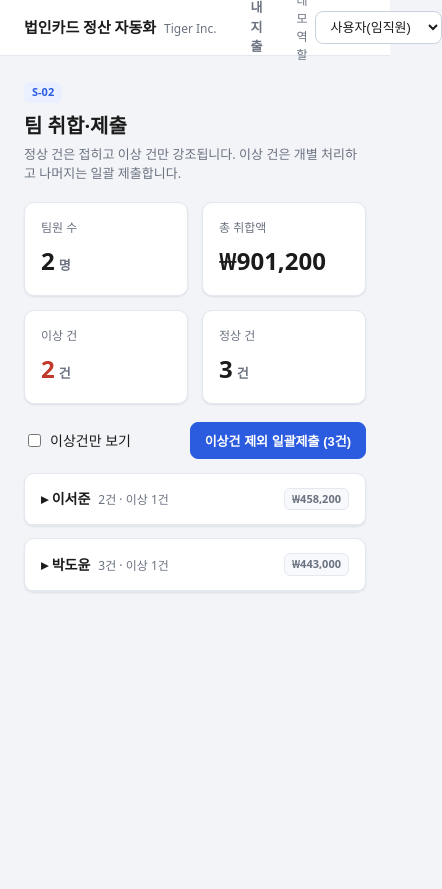
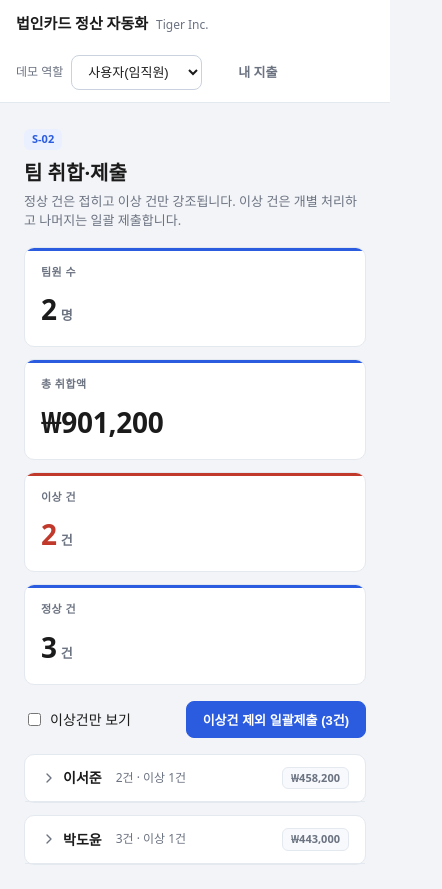
Before and after one commit to SKNETWORKS-FAMILY-AICAMP/SKN29-FINAL-1TEAM, a React (Vite) app in the folder apps/web/: page /team in a window 390 px wide. Shown: the whole page, 442 px wide, since content can reach past the window. Before the commit the page ends 844 px from the top, so only its background shows below. Built offline with nearby package versions, Linux system fonts and the light colour scheme.

Commit message:
0722|프론트 UI 접근성·디자인 시스템 개선 (모달 a11y, 토큰화, 컴포넌트 통합, 아이콘 교체)

```diff
--- a/apps/web/package.json
+++ b/apps/web/package.json
@@ -10,6 +10,7 @@
   },
   "dependencies": {
     "axios": "^1.7.7",
+    "lucide-react": "^1.25.0",
     "react": "^18.3.1",
     "react-dom": "^18.3.1",
     "react-router-dom": "^6.27.0"
--- a/apps/web/src/components/layout/AppLayout.tsx
+++ b/apps/web/src/components/layout/AppLayout.tsx
@@ -15,7 +15,7 @@ export function AppLayout() {
         </div>
         <Gnb />
         <div className="role-switch">
-          <span className="muted" style={{ fontSize: 12 }}>데모 역할</span>
+          <span className="text-meta">데모 역할</span>
           <select value={role} onChange={(e) => setRole(e.target.value as Role)}>
             {ROLES.map((r) => (
               <option key={r} value={r}>{ROLE_LABEL[r]}</option>
--- /dev/null
+++ b/apps/web/src/lib/a11y.ts
@@ -0,0 +1,14 @@
+import type { KeyboardEvent } from 'react'
+
+// 클릭만 가능한 행/헤더(tr, div 등)에 키보드로도 접근할 수 있게 하는 공용 핸들러.
+// 체크박스 등 내부 컨트롤 자체의 키 입력(e.g. space로 체크박스 토글)까지 상위로 전파돼
+// 이중 동작하는 걸 막기 위해 이벤트가 요소 자신에서 발생했을 때만 반응한다.
+export function activateOnEnterOrSpace(onActivate: () => void) {
+  return (e: KeyboardEvent<HTMLElement>) => {
+    if (e.target !== e.currentTarget) return
+    if (e.key === 'Enter' || e.key === ' ') {
+      e.preventDefault()
+      onActivate()
+    }
+  }
+}
--- a/apps/web/src/screens/TeamAggregation.tsx
+++ b/apps/web/src/screens/TeamAggregation.tsx
@@ -1,10 +1,12 @@
 // S-02 팀 취합·제출 — 팀장. FR-UI-02, FR-DA-07~08, FR-DB-03
 import { useMemo, useState } from 'react'
+import { ChevronDown, ChevronRight } from 'lucide-react'
 import { anomalyTags, teamMembers } from '../data/mock'
 import { CARD_TYPE_LABEL, type Settlement } from '../types/domain'
 import { won } from '../lib/format'
 import { KpiCard } from '../components/ui/KpiCard'
 import { SettlementDetailModal } from '../components/settlement/SettlementDetailModal'
+import { activateOnEnterOrSpace } from '../lib/a11y'
 
 export function TeamAggregation() {
   const [onlyAnomaly, setOnlyAnomaly] = useState(false)
@@ -27,6 +29,10 @@ export function TeamAggregation() {
     next.has(name) ? next.delete(name) : next.add(name)
     setExpanded(next)
   }
+
+  const hasVisibleMember = teamMembers.some((m) =>
+    (onlyAnomaly ? m.items.filter((i) => anomalyTags(i).length > 0) : m.items).length > 0
+  )
 
   return (
     <>
@@ -52,6 +58,12 @@ export function TeamAggregation() {
         <button className="btn primary">이상건 제외 일괄제출 ({stats.normal}건)</button>
       </div>
 
+      {!hasVisibleMember && (
+        <div className="card">
+          <div className="card-body text-meta">이상 건이 없습니다.</div>
+        </div>
+      )}
+
       <div className="stack" style={{ gap: 12 }}>
         {teamMembers.map((m) => {
           const visibleItems = onlyAnomaly ? m.items.filter((i) => anomalyTags(i).length > 0) : m.items
@@ -60,9 +72,19 @@ export function TeamAggregation() {
           const memberAnomaly = m.items.filter((i) => anomalyTags(i).length > 0).length
           return (
             <div className="card" key={m.name}>
-              <div className="card-head" style={{ cursor: 'pointer' }} onClick={() => toggleMember(m.name)}>
-                <h3>{isOpen ? '▾' : '▸'} {m.name}
-                  <span className="muted" style={{ fontWeight: 500, marginLeft: 8, fontSize: 12 }}>
+              <div
+                className="card-head"
+                role="button"
+                tabIndex={0}
+                aria-expanded={isOpen}
+                style={{ cursor: 'pointer' }}
+                onClick={() => toggleMember(m.name)}
+                onKeyDown={activateOnEnterOrSpace(() => toggleMember(m.name))}
+              >
+                <h3 className="row" style={{ gap: 6 }}>
+                  {isOpen ? <ChevronDown size={16} className="muted" /> : <ChevronRight size={16} className="muted" />}
+                  {m.name}
+                  <span className="text-meta" style={{ fontWeight: 500, marginLeft: 8 }}>
                     {m.items.length}건 · 이상 {memberAnomaly}건
                   </span>
                 </h3>
@@ -77,7 +99,12 @@ export function TeamAggregation() {
                     {visibleItems.map((i) => {
                       const tags = anomalyTags(i)
                       return (
-                        <tr key={i.id} onClick={() => setSelected(i)}>
+                        <tr
+                          key={i.id}
+                          tabIndex={0}
+                          onClick={() => setSelected(i)}
+                          onKeyDown={activateOnEnterOrSpace(() => setSelected(i))}
+                        >
                           <td>{i.date}</td>
                           <td>{i.merchant}</td>
                           <td className="num">{won(i.amount)}</td>
@@ -94,7 +121,7 @@ export function TeamAggregation() {
                                 <button className="btn sm reject">반려</button>
                               </div>
                             ) : (
-                              <span className="muted" style={{ fontSize: 12 }}>일괄 대상</span>
+                              <span className="text-meta">일괄 대상</span>
                             )}
                           </td>
                         </tr>
--- a/apps/web/src/styles/global.css
+++ b/apps/web/src/styles/global.css
@@ -17,15 +17,36 @@
   /* 상태/톤 */
   --tone-gray: #6b7280;   --tone-gray-bg: #eef1f5;
   --tone-blue: #2b5ce0;   --tone-blue-bg: #eaf0ff;
-  --tone-amber: #b7791f;  --tone-amber-bg: #fef6e0;
+  --tone-amber: #a3701a;  --tone-amber-bg: #f7ecd6;
   --tone-orange: #c2560f; --tone-orange-bg: #fdece0;
   --tone-purple: #6b46c1; --tone-purple-bg: #f0eafb;
   --tone-red: #c0392b;    --tone-red-bg: #fdeceb;
   --tone-green: #1e7d52;  --tone-green-bg: #e6f5ee;
   --tone-teal: #0e7490;   --tone-teal-bg: #e2f5fa;
 
+  /* 스페이싱 스케일 (4px 배수) */
+  --space-1: 4px;
+  --space-2: 8px;
+  --space-3: 12px;
+  --space-4: 16px;
+  --space-5: 20px;
+  --space-6: 24px;
+
+  /* 타입 스케일 */
+  --text-caption: 11px;
+  --text-meta: 12px;
+  --text-body: 13px;
+  --text-value: 14px;
+  --text-h4: 16px;
+  --text-h1: 20px;
+  --text-hero: 28px;
+
+  /* 라디우스 스케일 — 칩(6) < 컨트롤(8) < 카드(10) < 오버레이(12) < 필(999) */
+  --radius-chip: 6px;
+  --radius-control: 8px;
   --radius: 10px;
-  --shadow: 0 1px 2px rgba(16, 24, 40, 0.06), 0 1px 3px rgba(16, 24, 40, 0.04);
+  --radius-overlay: 12px;
+  --radius-pill: 999px;
 }
 
 * { box-sizing: border-box; }
@@ -35,148 +56,196 @@ body {
   font-family: 'Malgun Gothic', '맑은 고딕', system-ui, -apple-system, sans-serif;
   background: var(--bg);
   color: var(--text);
-  font-size: 14px;
+  font-size: var(--text-value);
   line-height: 1.5;
 }
 
 a { color: inherit; text-decoration: none; }
 h1, h2, h3, h4 { margin: 0; }
 
+/* ── 키보드 포커스 ────────────────────────── */
+a:focus-visible, button:focus-visible, select:focus-visible, input:focus-visible,
+textarea:focus-visible, [tabindex]:focus-visible {
+  outline: 2px solid var(--primary);
+  outline-offset: 2px;
+}
+.table tbody tr[tabindex]:focus-visible { outline-offset: -2px; }
+
 /* ── 레이아웃 ─────────────────────────────── */
 .app-shell { min-height: 100vh; display: flex; flex-direction: column; }
 
 .topbar {
   height: 56px; background: var(--surface); border-bottom: 1px solid var(--border);
-  display: flex; align-items: center; gap: 20px; padding: 0 24px; position: sticky; top: 0; z-index: 20;
+  display: flex; align-items: center; gap: var(--space-5); padding: 0 var(--space-6); position: sticky; top: 0; z-index: 20;
 }
 .brand { font-weight: 700; font-size: 15px; white-space: nowrap; }
-.brand small { color: var(--muted); font-weight: 500; margin-left: 8px; font-size: 12px; }
+.brand small { color: var(--muted); font-weight: 500; margin-left: var(--space-2); font-size: var(--text-meta); }
 
-.gnb { display: flex; gap: 4px; flex: 1; }
+.gnb { display: flex; gap: var(--space-1); flex: 1; }
 .gnb a {
-  padding: 8px 14px; border-radius: 8px; color: var(--muted); font-weight: 600; font-size: 13px;
+  padding: var(--space-2) var(--space-4); border-radius: var(--radius-control); color: var(--muted); font-weight: 600; font-size: var(--text-body);
+  transition: background-color 150ms cubic-bezier(0.23,1,0.32,1), color 150ms cubic-bezier(0.23,1,0.32,1);
 }
 .gnb a:hover { background: var(--surface-2); color: var(--text); }
 .gnb a.active { background: var(--primary-soft); color: var(--primary); }
 
-.role-switch { display: flex; align-items: center; gap: 8px; }
+.role-switch { display: flex; align-items: center; gap: var(--space-2); }
 .role-switch select {
-  padding: 7px 10px; border: 1px solid var(--border-strong); border-radius: 8px;
-  background: var(--surface); font-size: 13px; color: var(--text);
+  padding: var(--space-2) var(--space-3); border: 1px solid var(--border-strong); border-radius: var(--radius-control);
+  background: var(--surface); font-size: var(--text-body); color: var(--text);
 }
 
-.page { padding: 24px; max-width: 1280px; width: 100%; margin: 0 auto; }
-.page-head { margin-bottom: 18px; }
-.page-head h1 { font-size: 20px; }
-.page-head .sub { color: var(--muted); font-size: 13px; margin-top: 4px; }
+.page { padding: var(--space-6); max-width: 1280px; width: 100%; margin: 0 auto; }
+.page-head { margin-bottom: var(--space-4); }
+.page-head h1 { font-size: var(--text-h1); }
+.page-head .sub { color: var(--muted); font-size: var(--text-body); margin-top: var(--space-1); }
 .page-head .screen-id {
-  display: inline-block; font-size: 11px; font-weight: 700; color: var(--primary);
-  background: var(--primary-soft); padding: 2px 8px; border-radius: 6px; margin-bottom: 8px;
+  display: inline-block; font-size: var(--text-caption); font-weight: 700; color: var(--primary);
+  background: var(--primary-soft); padding: 2px var(--space-2); border-radius: var(--radius-chip); margin-bottom: var(--space-2);
 }
 
 /* ── 카드 / 그리드 ────────────────────────── */
+/* Depth 전략: border-only로 통일(그림자 미사용) — 조밀한 업무 도구에 맞는 명확한 경계 */
 .card {
   background: var(--surface); border: 1px solid var(--border); border-radius: var(--radius);
-  box-shadow: var(--shadow);
 }
-.card-head { padding: 14px 16px; border-bottom: 1px solid var(--border); display: flex; align-items: center; justify-content: space-between; gap: 12px; }
-.card-head h3 { font-size: 14px; }
-.card-body { padding: 16px; }
+.card-head { padding: var(--space-3) var(--space-4); border-bottom: 1px solid var(--border); display: flex; align-items: center; justify-content: space-between; gap: var(--space-3); }
+.card-head h3 { font-size: var(--text-value); }
+.card-body { padding: var(--space-4); }
 
-.kpi-grid { display: grid; grid-template-columns: repeat(4, 1fr); gap: 14px; margin-bottom: 18px; }
-.kpi { background: var(--surface); border: 1px solid var(--border); border-radius: var(--radius); padding: 16px; box-shadow: var(--shadow); }
-.kpi .label { color: var(--muted); font-size: 12px; }
-.kpi .value { font-size: 24px; font-weight: 700; margin-top: 6px; }
-.kpi .value small { font-size: 13px; font-weight: 600; color: var(--muted); margin-left: 4px; }
+.kpi-grid { display: grid; grid-template-columns: repeat(4, 1fr); gap: var(--space-3); margin-bottom: var(--space-4); }
+.kpi {
+  position: relative; overflow: hidden; background: var(--surface); border: 1px solid var(--border); border-radius: var(--radius);
+  padding: var(--space-4); transition: border-color 150ms cubic-bezier(0.23,1,0.32,1);
+}
+.kpi::before { content: ''; position: absolute; top: 0; left: 0; right: 0; height: 3px; background: var(--primary); }
+.kpi.warn::before { background: var(--tone-red); }
+.kpi:hover { border-color: var(--border-strong); }
+.kpi .label { color: var(--muted); font-size: var(--text-caption); font-weight: 600; text-transform: uppercase; letter-spacing: 0.04em; }
+.kpi .value { font-size: var(--text-hero); font-weight: 700; margin-top: var(--space-2); letter-spacing: -0.01em; font-variant-numeric: tabular-nums; }
+.kpi .value small { font-size: var(--text-body); font-weight: 600; color: var(--muted); margin-left: var(--space-1); letter-spacing: normal; }
 .kpi.warn .value { color: var(--tone-red); }
 
-.grid-2 { display: grid; grid-template-columns: 1fr 1fr; gap: 16px; }
-.grid-3 { display: grid; grid-template-columns: repeat(3, 1fr); gap: 14px; }
-.split { display: grid; grid-template-columns: 1.3fr 1fr; gap: 16px; align-items: start; }
+.grid-2 { display: grid; grid-template-columns: 1fr 1fr; gap: var(--space-4); }
+.grid-3 { display: grid; grid-template-columns: repeat(3, 1fr); gap: var(--space-3); }
+.split { display: grid; grid-template-columns: 1.3fr 1fr; gap: var(--space-4); align-items: start; }
 
 /* ── 테이블 ───────────────────────────────── */
-.table { width: 100%; border-collapse: collapse; font-size: 13px; }
-.table th, .table td { text-align: left; padding: 10px 12px; border-bottom: 1px solid var(--border); }
-.table th { background: var(--surface-2); color: var(--muted); font-weight: 600; font-size: 12px; white-space: nowrap; }
+.table { width: 100%; border-collapse: collapse; font-size: var(--text-body); }
+.table th, .table td { text-align: left; padding: var(--space-2) var(--space-3); border-bottom: 1px solid var(--border); }
+.table th { background: var(--surface-2); color: var(--muted); font-weight: 600; font-size: var(--text-caption); text-transform: uppercase; letter-spacing: 0.04em; white-space: nowrap; }
+.table tbody tr { transition: background-color 150ms cubic-bezier(0.23,1,0.32,1); }
 .table tbody tr:hover { background: var(--surface-2); cursor: pointer; }
+.table tbody tr.selected { background: var(--primary-soft); }
 .table .num { text-align: right; font-variant-numeric: tabular-nums; }
+.table td.checkbox-cell { width: 40px; text-align: center; cursor: pointer; }
 
 /* ── 배지 / 태그 ──────────────────────────── */
 .badge {
-  display: inline-flex; align-items: center; gap: 4px; padding: 2px 8px; border-radius: 999px;
-  font-size: 11px; font-weight: 700; white-space: nowrap;
+  display: inline-flex; align-items: center; gap: var(--space-1); padding: 2px var(--space-2); border-radius: var(--radius-pill);
+  font-size: var(--text-caption); font-weight: 700; white-space: nowrap;
 }
-.tag { display: inline-block; padding: 2px 7px; border-radius: 6px; font-size: 11px; font-weight: 600; background: var(--surface-2); border: 1px solid var(--border); color: var(--muted); }
+.tag { display: inline-flex; align-items: center; gap: 4px; padding: 2px var(--space-2); border-radius: var(--radius-chip); font-size: var(--text-caption); font-weight: 600; background: var(--surface-2); border: 1px solid var(--border); color: var(--muted); }
 .tag.ai { background: var(--ai-soft); color: var(--ai); border-color: #f0dfae; }
 .tag.warn { background: var(--tone-red-bg); color: var(--tone-red); border-color: #f3c9c5; }
 .tag.ok { background: var(--tone-green-bg); color: var(--tone-green); border-color: #bfe6d1; }
 
 /* ── 버튼 ─────────────────────────────────── */
 .btn {
-  display: inline-flex; align-items: center; gap: 6px; padding: 8px 14px; border-radius: 8px;
+  display: inline-flex; align-items: center; gap: var(--space-1); padding: var(--space-2) var(--space-4); border-radius: var(--radius-control);
   border: 1px solid var(--border-strong); background: var(--surface); color: var(--text);
-  font-size: 13px; font-weight: 600; cursor: pointer;
+  font-size: var(--text-body); font-weight: 600; cursor: pointer;
+  transition: background-color 150ms cubic-bezier(0.23,1,0.32,1), transform 100ms cubic-bezier(0.23,1,0.32,1);
 }
 .btn:hover { background: var(--surface-2); }
+.btn:active:not(:disabled) { transform: scale(0.97); }
 .btn.primary { background: var(--primary); border-color: var(--primary); color: #fff; }
 .btn.primary:hover { background: #244fc0; }
 .btn.approve { background: var(--tone-green); border-color: var(--tone-green); color: #fff; }
 .btn.return { background: var(--tone-orange); border-color: var(--tone-orange); color: #fff; }
 .btn.reject { background: var(--tone-red); border-color: var(--tone-red); color: #fff; }
-.btn.sm { padding: 5px 10px; font-size: 12px; }
+.btn.sm { padding: var(--space-1) var(--space-2); font-size: var(--text-meta); }
 .btn:disabled { opacity: 0.5; cursor: not-allowed; }
 
 /* ── 필터 바 ──────────────────────────────── */
-.filter-bar { display: flex; gap: 10px; flex-wrap: wrap; align-items: center; margin-bottom: 14px; }
+.filter-bar { display: flex; gap: var(--space-3); flex-wrap: wrap; align-items: center; margin-bottom: var(--space-4); }
 .filter-bar select, .filter-bar input {
-  padding: 7px 10px; border: 1px solid var(--border-strong); border-radius: 8px; background: var(--surface); font-size: 13px;
+  padding: var(--space-2) var(--space-3); border: 1px solid var(--border-strong); border-radius: var(--radius-control); background: var(--surface); font-size: var(--text-body);
 }
 
 /* ── 파이프라인(S-03) ─────────────────────── */
-.pipeline { display: flex; align-items: center; gap: 10px; font-size: 12px; font-weight: 600; }
-.pipeline .step { padding: 6px 12px; border-radius: 8px; background: var(--surface-2); border: 1px solid var(--border); }
+.pipeline { display: flex; align-items: center; gap: var(--space-3); font-size: var(--text-meta); font-weight: 600; }
+.pipeline .step { padding: var(--space-2) var(--space-3); border-radius: var(--radius-control); background: var(--surface-2); border: 1px solid var(--border); }
 .pipeline .step.s1 { background: var(--tone-purple-bg); color: var(--tone-purple); border-color: #e0d4f5; }
 .pipeline .step.s2 { background: var(--tone-teal-bg); color: var(--tone-teal); border-color: #c7ebf3; }
 .pipeline .arrow { color: var(--muted); }
 
-.anomaly-meter { height: 8px; border-radius: 999px; background: var(--surface-2); overflow: hidden; }
+.anomaly-meter { height: var(--space-2); border-radius: var(--radius-pill); background: var(--surface-2); overflow: hidden; }
 .anomaly-meter > span { display: block; height: 100%; background: linear-gradient(90deg, #f0c14b, var(--tone-red)); }
 
-.evidence-list { list-style: none; padding: 0; margin: 0; display: flex; flex-direction: column; gap: 8px; }
-.evidence-list li { padding: 10px 12px; border: 1px solid var(--border); border-radius: 8px; background: var(--surface-2); }
-.evidence-list .src { color: var(--muted); font-size: 11px; margin-top: 4px; }
+.evidence-list { list-style: none; padding: 0; margin: 0; display: flex; flex-direction: column; gap: var(--space-2); }
+.evidence-list li { padding: var(--space-2) var(--space-3); border: 1px solid var(--border); border-radius: var(--radius-control); background: var(--surface-2); }
+.evidence-list .src { color: var(--muted); font-size: var(--text-caption); margin-top: var(--space-1); }
 
 /* ── 모달(S-06) ───────────────────────────── */
-.modal-backdrop { position: fixed; inset: 0; background: rgba(16,24,40,0.45); display: flex; align-items: flex-start; justify-content: center; padding: 40px 16px; z-index: 50; overflow: auto; }
-.modal { background: var(--surface); border-radius: 12px; width: 100%; max-width: 880px; box-shadow: 0 20px 40px rgba(0,0,0,0.2); }
-.modal-head { padding: 16px 20px; border-bottom: 1px solid var(--border); display: flex; align-items: center; justify-content: space-between; }
-.modal-body { padding: 20px; }
-.modal-foot { padding: 14px 20px; border-top: 1px solid var(--border); display: flex; gap: 8px; justify-content: flex-end; }
-.x-btn { border: none; background: none; font-size: 20px; cursor: pointer; color: var(--muted); }
+@keyframes modal-backdrop-in { from { opacity: 0; } to { opacity: 1; } }
+@keyframes modal-in { from { opacity: 0; transform: scale(0.95); } to { opacity: 1; transform: scale(1); } }
+
+.modal-backdrop {
+  position: fixed; inset: 0; background: rgba(16,24,40,0.45); display: flex; align-items: flex-start; justify-content: center;
+  padding: 40px var(--space-4); z-index: 50; overflow: auto; animation: modal-backdrop-in 160ms cubic-bezier(0.23,1,0.32,1);
+}
+.modal {
+  background: var(--surface); border-radius: var(--radius-overlay); width: 100%; max-width: 880px;
+  box-shadow: 0 20px 40px rgba(0,0,0,0.2); animation: modal-in 180ms cubic-bezier(0.23,1,0.32,1);
+}
+.modal-head { padding: var(--space-4) var(--space-5); border-bottom: 1px solid var(--border); display: flex; align-items: center; justify-content: space-between; }
+.modal-body { padding: var(--space-5); }
+.modal-foot { padding: var(--space-3) var(--space-5); border-top: 1px solid var(--border); display: flex; gap: var(--space-2); justify-content: flex-end; }
+.x-btn {
+  border: none; background: none; font-size: var(--text-h1); line-height: 1; cursor: pointer; color: var(--muted);
+  width: 40px; height: 40px; display: inline-flex; align-items: center; justify-content: center; border-radius: var(--radius-control);
+  transition: background-color 150ms cubic-bezier(0.23,1,0.32,1);
+}
+.x-btn:hover { background: var(--surface-2); }
 
 /* ── 타임라인(Audit Trail) ───────────────── */
 .timeline { list-style: none; padding: 0; margin: 0; }
-.timeline li { position: relative; padding: 0 0 14px 20px; border-left: 2px solid var(--border); }
+.timeline li { position: relative; padding: 0 0 var(--space-3) var(--space-5); border-left: 2px solid var(--border); }
 .timeline li:last-child { border-left-color: transparent; }
 .timeline li::before { content: ''; position: absolute; left: -6px; top: 2px; width: 10px; height: 10px; border-radius: 50%; background: var(--primary); }
-.timeline .t-meta { color: var(--muted); font-size: 11px; }
+.timeline .t-meta { color: var(--muted); font-size: var(--text-caption); }
 
 /* ── 폼 ───────────────────────────────────── */
-.field { margin-bottom: 14px; }
-.field label { display: block; font-size: 12px; color: var(--muted); margin-bottom: 4px; font-weight: 600; }
+.field { margin-bottom: var(--space-4); }
+.field label { display: block; font-size: var(--text-meta); color: var(--muted); margin-bottom: var(--space-1); font-weight: 600; }
 .field input, .field select, .field textarea {
-  width: 100%; padding: 8px 10px; border: 1px solid var(--border-strong); border-radius: 8px; font-size: 13px; background: var(--surface);
+  width: 100%; padding: var(--space-2) var(--space-3); border: 1px solid var(--border-strong); border-radius: var(--radius-control); font-size: var(--text-body); background: var(--surface);
 }
 
 .muted { color: var(--muted); }
+.text-meta { font-size: var(--text-meta); color: var(--muted); }
 .right { text-align: right; }
-.stack { display: flex; flex-direction: column; gap: 8px; }
-.row { display: flex; gap: 8px; align-items: center; }
+.stack { display: flex; flex-direction: column; gap: var(--space-2); }
+.stack-lg { display: flex; flex-direction: column; gap: var(--space-4); }
+.row { display: flex; gap: var(--space-2); align-items: center; }
 .spacer { flex: 1; }
-.note { font-size: 12px; color: var(--muted); background: var(--surface-2); border: 1px dashed var(--border-strong); border-radius: 8px; padding: 10px 12px; }
+.note { font-size: var(--text-meta); color: var(--muted); background: var(--surface-2); border: 1px dashed var(--border-strong); border-radius: var(--radius-control); padding: var(--space-2) var(--space-3); }
 
 /* 반응형 */
 @media (max-width: 900px) {
   .kpi-grid, .grid-2, .grid-3 { grid-template-columns: 1fr 1fr; }
   .split { grid-template-columns: 1fr; }
 }
+@media (max-width: 640px) {
+  .kpi-grid, .grid-2, .grid-3 { grid-template-columns: 1fr; }
+  .topbar { flex-wrap: wrap; height: auto; padding: var(--space-3) var(--space-4); }
+  .gnb { order: 3; width: 100%; flex-wrap: wrap; }
+}
+
+/* 모션 최소화 선호 시 애니메이션 제거 */
+@media (prefers-reduced-motion: reduce) {
+  .btn, .gnb a, .x-btn, .table tbody tr { transition: none; }
+  .btn:active:not(:disabled) { transform: none; }
+  .modal-backdrop, .modal { animation: none; }
+}
```
Also changed, not shown: apps/web/src/components/settlement/SettlementDetailModal.tsx (+5 -4 lines), apps/web/src/components/ui/MiniChart.tsx (+32 -15 lines), apps/web/src/components/ui/Modal.tsx (+47 -3 lines), apps/web/src/screens/GovernanceDashboard.tsx (+8 -5 lines), apps/web/src/screens/MyExpenses.tsx (+12 -4 lines), apps/web/src/screens/ReviewWorkspace.tsx (+16 -13 lines), apps/web/src/screens/RuleConsole.tsx (+18 -10 lines), 1 other file (tests, documents, lock files or other folders).
